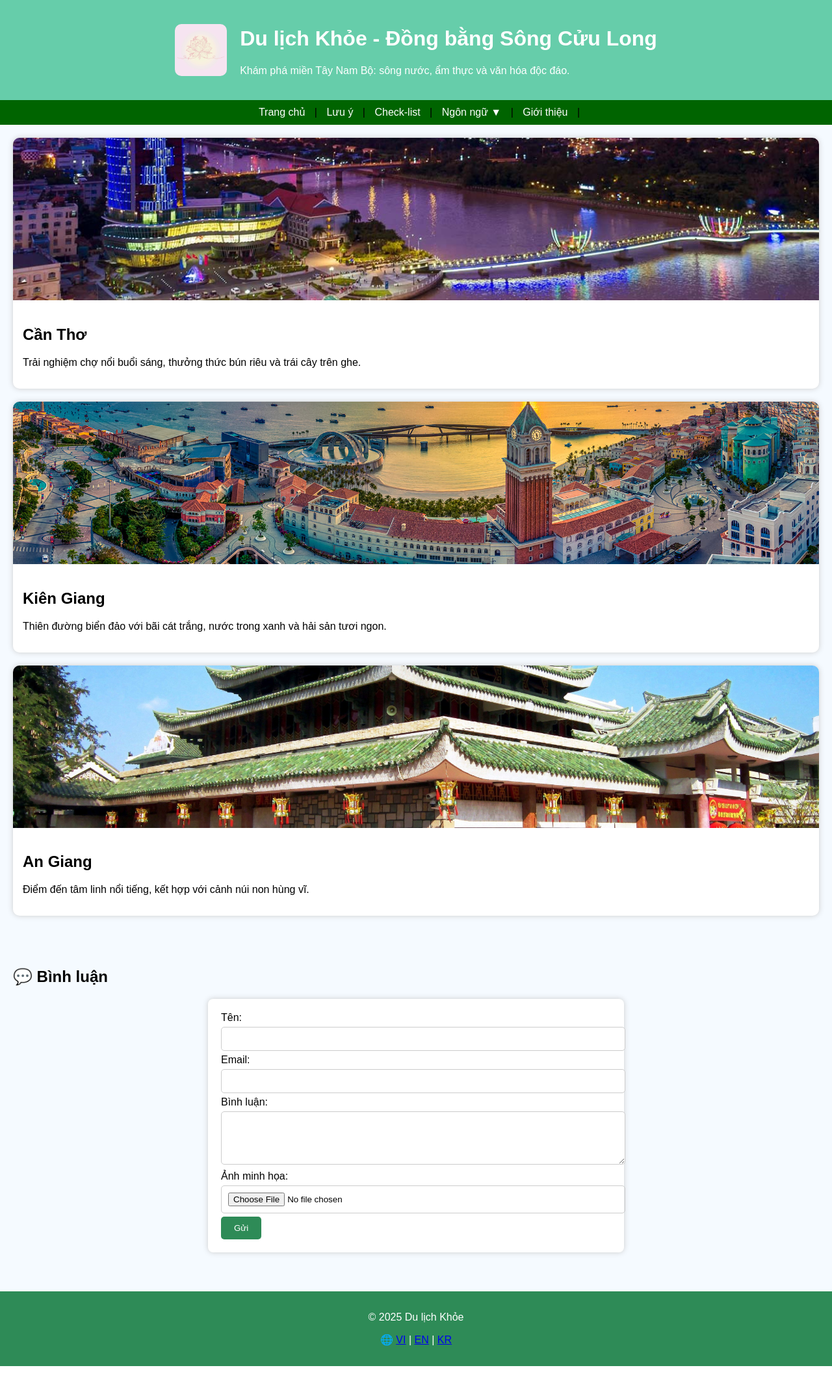
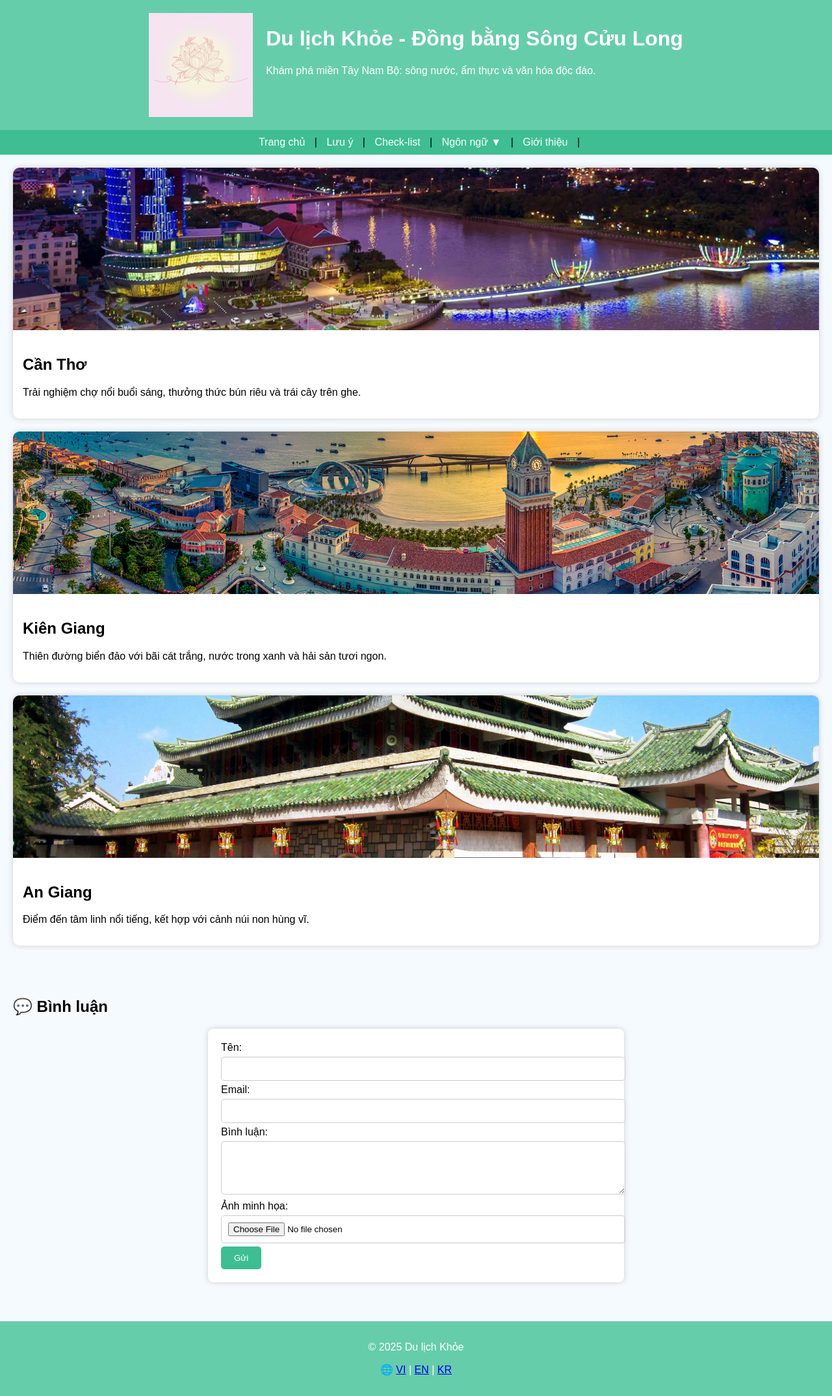
Before and after one commit to hhiep1111/dulichkhoe, a FastAPI app: page / in a window 1280 px wide. Shown: the whole page at 65% size. Before the commit the page ends 2102 px from the top, so only its background shows below. Run offline with FastAPI, Linux system fonts and the light colour scheme; data that the repository does not hold is empty.

Commit message:
Update index.html

```diff
--- a/templates/index.html
+++ b/templates/index.html
@@ -16,18 +16,18 @@
             color: white;
             padding: 20px;
             display: flex;
-            align-items: center;
+            /*align-items: center;*/
             gap: 20px;
             justify-content: center;
         }
         .logo {
-            width: 80px;
+            width: 160px;
             height: auto;
-            border-radius: 10px;
+            border-radius: px;
         }
         nav {
             text-align: center;
-            background: #006400;
+            background: #3EBE92;
             padding: 10px;
         }
         nav a {
@@ -192,7 +192,7 @@
             }
         }
         footer {
-            background: #2e8b57;
+            background: #66CDAA;
             color: white;
             text-align: center;
             padding: 15px;
@@ -213,7 +213,7 @@
             border: 1px solid #ccc;
         }
         form button {
-            background: #2e8b57;
+            background: #3EBE92;
             color: white;
             padding: 10px 20px;
             border: none;
@@ -221,7 +221,7 @@
             cursor: pointer;
         }
         form button:hover {
-            background: #006400;
+            background: #3EBE92;
         }
         .comment-box {
             background: #66CDAA;
```
